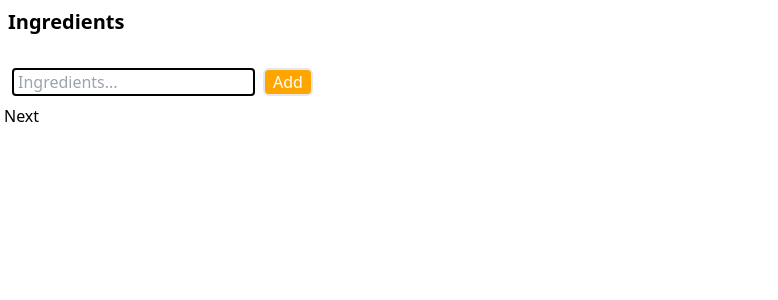
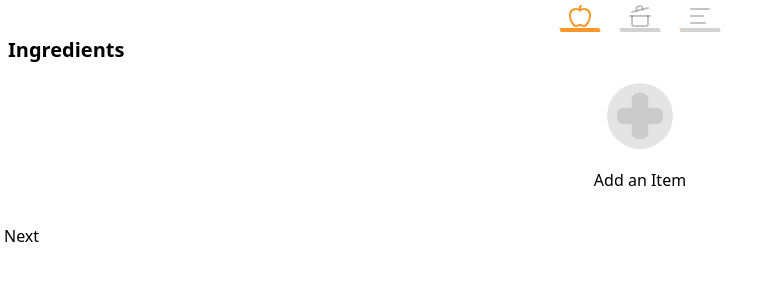
Before and after one commit to MarioAviles19/Kettle, a SvelteKit app: page / in a window 1280 px wide. Shown: the top 300 px of the page, without its empty margins (0-778 px from the left). Built offline with nearby package versions, Linux system fonts and the light colour scheme.

Commit message:
Improved ingredient input

```diff
--- a/src/app.css
+++ b/src/app.css
@@ -4,10 +4,11 @@
 
 :root{
 
-    --color-accent-color-1 : rgb(255, 152, 43);
+    --color-accent-1 : rgb(255, 152, 43);
+    --color-subtle-light : rgba(104, 104, 104, 0.499);
 }
 
 ::selection {
-    background: var(--color-accent-color-1);
+    background: var(--color-accent-1);
     color: white;
   }
--- a/src/lib/Components/IngredientsInput.svelte
+++ b/src/lib/Components/IngredientsInput.svelte
@@ -1,31 +1,84 @@
 <script lang=ts>
     import { Draggable } from "./Draggable";
+    import { GripHorizontal, Cross, Plus } from "lucide-svelte";
+    import { tick } from "svelte";
 
     export let ingredients : Array<string> = [];
     export let inputValue : string = "";
 
     let input : HTMLInputElement;
 
+    let inputElements : Array<HTMLTextAreaElement> = [];
+
     function AddIngredient(){
-        if(inputValue !== ""){
-            ingredients = [...ingredients, inputValue]
-            inputValue = ""
+
+            ingredients = [...ingredients, ""]
             input?.focus();
+            tick().then(()=>{
+                inputElements[inputElements.length - 1].focus();
+            })
+
+    }
+    function HandleKeyboardInput(e : KeyboardEvent){
+        if(e.key == "Enter" || e.key == "Return"){
+            e.preventDefault();
+            if(ingredients[ingredients.length - 1] == ""){
+                return
+            }
+            AddIngredient();
+        }
+    }
+
+
+    function RemoveIfEmpty(index : number){
+
+
+        if(inputElements[index].value == ""){
+            ingredients.splice(index, 1);
+            ingredients = ingredients;
+        }
+
+    }
+    function ResizeToFit(e : Event){
+
+        const target = e.target as HTMLElement | null
+
+        if(target && target.scrollHeight > 0){
+
+
+            target.style.height = "auto"
+            target.style.height = target.scrollHeight + 'px';
         }
     }
 
 </script>
 
+{#if ingredients?.length == 0}
+<button on:click={AddIngredient} type="button" class="min-h-[8rem] flex flex-col justify-center items-center w-full">
+    <span aria-hidden="true" class="block m-auto bg-[#e4e4e4] rounded-full p-[.5rem] w-fit">
+        <Cross fill="#cbcbcb" class="text-[#cbcbcb]" size={50}/>
+    </span>
+    <p>Add an Item</p>
+</button>
+{/if}
+
 <ul class="list-disc pl-4">
     <Draggable.Area bind:each={ingredients}>
-        {#each ingredients as ingredient}
+        {#each ingredients as ingredient, i}
 
         <Draggable.Item name={ingredient}>
-            <Draggable.Handle>
-            <li class="">
-                <p>{ingredient}</p>
+
+            <li class="my-1">
+                <div class="flex justify-left items-center w-full gap-1">
+                <textarea rows={1} class="p-1 w-full inline h-auto" on:focusout={()=>{RemoveIfEmpty(i)}} on:input={ResizeToFit} on:keydown={HandleKeyboardInput} bind:this={inputElements[i]} bind:value={ingredients[i]}/>
+
+                <Draggable.Handle>
+                    <div>
+                        <GripHorizontal size={30}/>
+                    </div>
+                </Draggable.Handle>
+            </div>
             </li>
-            </Draggable.Handle>
         </Draggable.Item>
         {/each}
 
@@ -33,8 +86,8 @@
 
 
 </ul>
-
-<form on:submit|preventDefault class="flex items-center justify-start p-1 gap-2">
-    <input class="border-2 border-black rounded px-1" bind:this={input} bind:value={inputValue} placeholder="Ingredients..." type="text">
-    <button class="rounded-md border-2 text-white bg-accent-1 px-2" on:click={AddIngredient} type="submit">Add</button>
-</form>
+{#if ingredients.length > 0}
+<div>
+    <button class="block m-auto bg-accent-1 rounded-full text-white" type="button" on:click={AddIngredient}><Plus size={30}/></button>
+</div>
+{/if}
--- a/src/lib/Components/MultiStep/MultiStepLabel.svelte
+++ b/src/lib/Components/MultiStep/MultiStepLabel.svelte
@@ -1,13 +1,14 @@
 <script lang=ts>
     import { getContext } from "svelte";
-    import { pageKey } from ".";
+    import { key } from ".";
 
-    const {SetSelfActive} = getContext(pageKey) as any
+    export let pageNum : number;
+    const {SetPage} = getContext(key) as any
 
 
 
 </script>
 
-<button type="button" on:click={SetSelfActive}>
+<button type="button" on:click={()=>{SetPage(pageNum)}}>
     <slot/>
 </button>
--- a/src/lib/Components/MultiStep/MultiStepRoot.svelte
+++ b/src/lib/Components/MultiStep/MultiStepRoot.svelte
@@ -4,7 +4,7 @@
 	import { writable } from "svelte/store";
 
 
-
+    export let page = 0;
     let activePage = writable(0);
 
     let pages : Array<any>= []
@@ -12,6 +12,9 @@
     function RegisterPage(id : Symbol){
         pages = [...pages, id]
         return pages.findIndex(el=>{return el == id})
+    }
+    function SetPage(index : number){
+        activePage.set(index);
     }
     function AdvancePage(increment : number){
         if($activePage + increment > pages.length){
@@ -29,7 +32,9 @@
         AdvancePage
     })
 
-    $:console.log($activePage)
+    activePage.subscribe(pg=>{
+        page = pg
+    })
 
 
 </script>
--- a/src/routes/+page.svelte
+++ b/src/routes/+page.svelte
@@ -4,7 +4,7 @@
 	import IngredientsInput from "$lib/Components/IngredientsInput.svelte";
 	import { MultiStep } from "$lib/Components/MultiStep";
 	import ProcedureInput from "$lib/Components/ProcedureInput.svelte";
-	import { Forward } from "lucide-svelte";
+	import { Forward, Apple, CookingPot, Text, Cross } from "lucide-svelte";
 	import Page from "./Recipe/+page.svelte";
 
     let ingredients : Array<string> = ["1/2 cups of flour", "2 tbs of sugar"];
@@ -20,21 +20,50 @@
     }
     $: ingredients;
 
+    let currentPage : number;
+    let ingredientsList : Array<string>
+
 </script>
 
 
-<MultiStep.Root>
+<MultiStep.Root bind:page={currentPage}>
+
+    <nav>
+        <ul class="flex items-center justify-between gap-3 m-auto max-w-[10rem] ">
+            <li>
+                <button type="button" class="flex flex-col items-center">
+                    <Apple class="transition-all duration-300 {currentPage >= 0? "text-accent-1" : "text-[#6a6a6a66]"}"/>
+                    <div class="w-[2.5rem] h-1 slider {currentPage >= 0? "filled" : ""} skew-x-[20deg]"></div>
+                </button>
+            </li>
+            <li>
+                <button type="button" class="flex flex-col items-center">
+                    <CookingPot class="transition-all duration-300 {currentPage >= 1? "text-accent-1" : "text-[#6a6a6a66]"}"/>
+                    <div class="w-[2.5rem] slider {currentPage >= 1? "filled" : ""} h-1 skew-x-[20deg]"></div>
+                </button>
+            </li>
+            <li>
+
+                <button type="button" class="flex flex-col items-center ">
+                    <Text class="transition-all duration-300 {currentPage >= 2? "text-accent-1" : "text-[#6a6a6a66]"}"/>
+                <div class="w-[2.5rem] slider {currentPage >= 2? "filled" : ""} h-1 skew-x-[20deg]"></div>
+
+            </li>
+        </ul>
+    </nav>
+
 
     <MultiStep.Page>
 
-        <div class="composeStep p-1">
+        <div class="composeStep p-1 min-h-[5rem]">
 
             <h3 class="text-xl font-bold">Ingredients</h3>
 
-            <IngredientsInput/>
+
+            <IngredientsInput bind:ingredients={ingredientsList}/>
+        </div>
 
 
-        </div>
         <MultiStep.Forward>Next</MultiStep.Forward>
 
     </MultiStep.Page>
@@ -63,3 +92,17 @@
         <button class="bg-accent-1 text-white rounded-md m-auto p-1 block">Submit</button>
     </MultiStep.Page>
 </MultiStep.Root>
+
+<style>
+    .composeStep{
+
+    }
+    .slider{
+        background: linear-gradient(to left, rgba(128, 128, 128, 0.354) 50%, var(--color-accent-1) 50%) right;
+        background-size: 200% 100%;
+        transition: background 800ms ease;
+    }
+    .slider.filled{
+        background-position: left;
+    }
+</style>
--- a/tailwind.config.js
+++ b/tailwind.config.js
@@ -5,7 +5,8 @@ export default {
 
     extend: {
       colors:{
-        'accent-1' : 'orange'
+        'accent-1' : 'var(--color-accent-1)',
+        'subtle-light' : "var(--color-subtle-light)"
       },
 
     },
```
